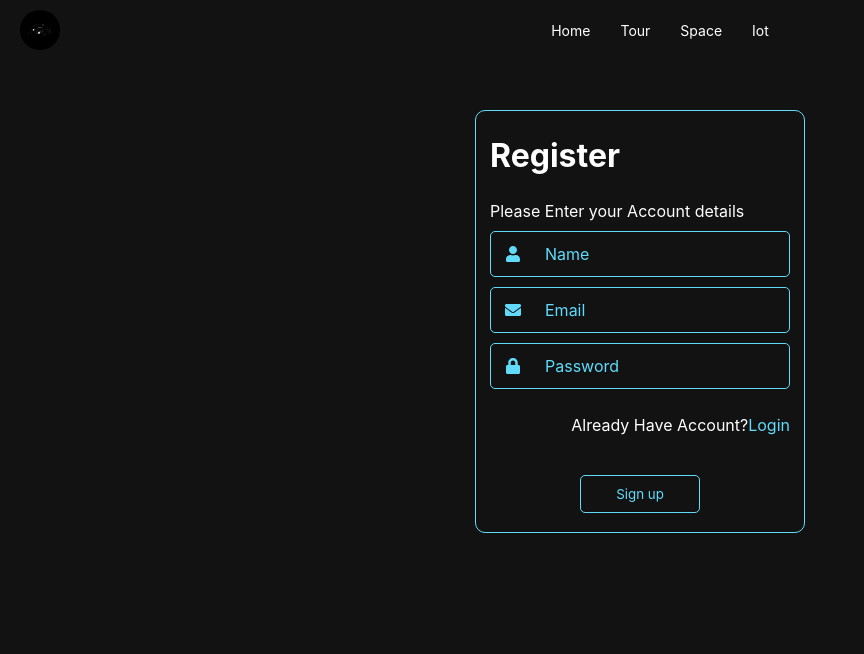
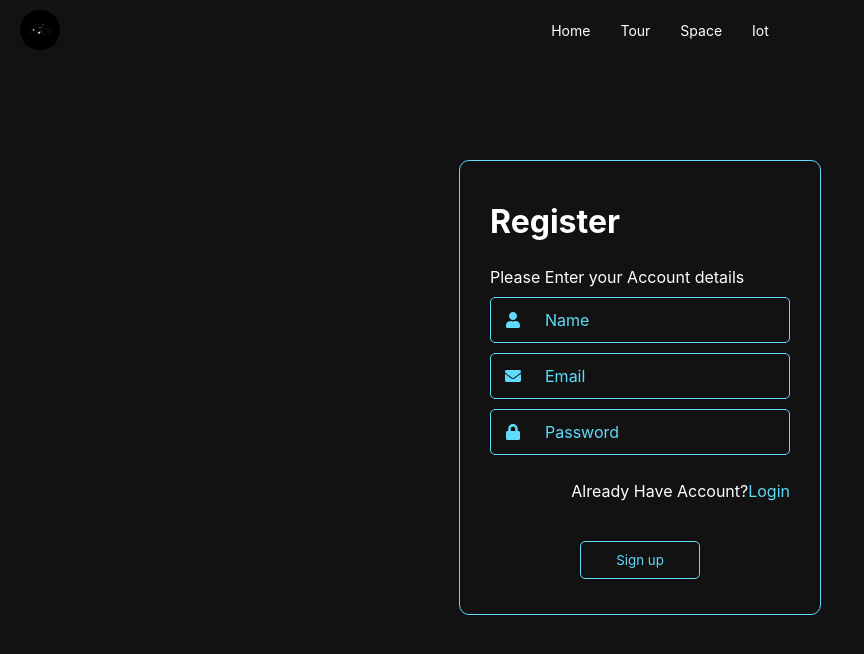
Before and after one commit to kawthar-shameseldeen/Space-Journey-Front, a React (Create React App) app in the folder space-journey/: page / in a window 1280 px wide. Shown: the top 654 px of the page, without its empty margins (0-864 px from the left). Built offline with nearby package versions, Linux system fonts and the light colour scheme.

Commit message:
changed some styles

```diff
--- a/space-journey/src/pages/signup/signup.css
+++ b/space-journey/src/pages/signup/signup.css
@@ -4,10 +4,10 @@
   justify-content: center !important;
   align-items: center !important;
   max-width: 320px;
-  margin: 50px auto;
+  margin: 100px auto;
   border: 1px solid #61dbfb !important;
   border-radius: 10px;
-  padding: 4px;
+  padding: 20px;
 }
 form {
   display: flex !important;
```
